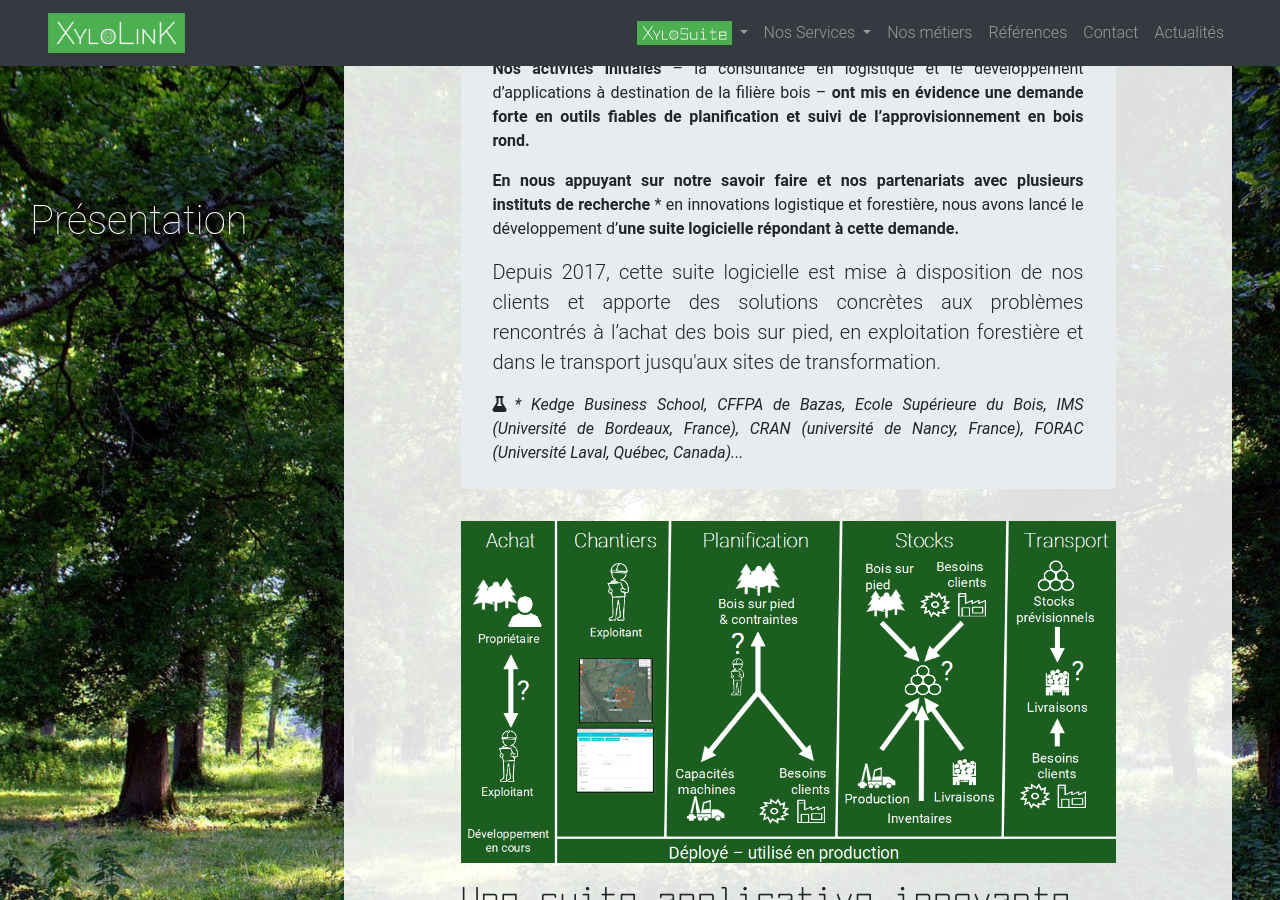
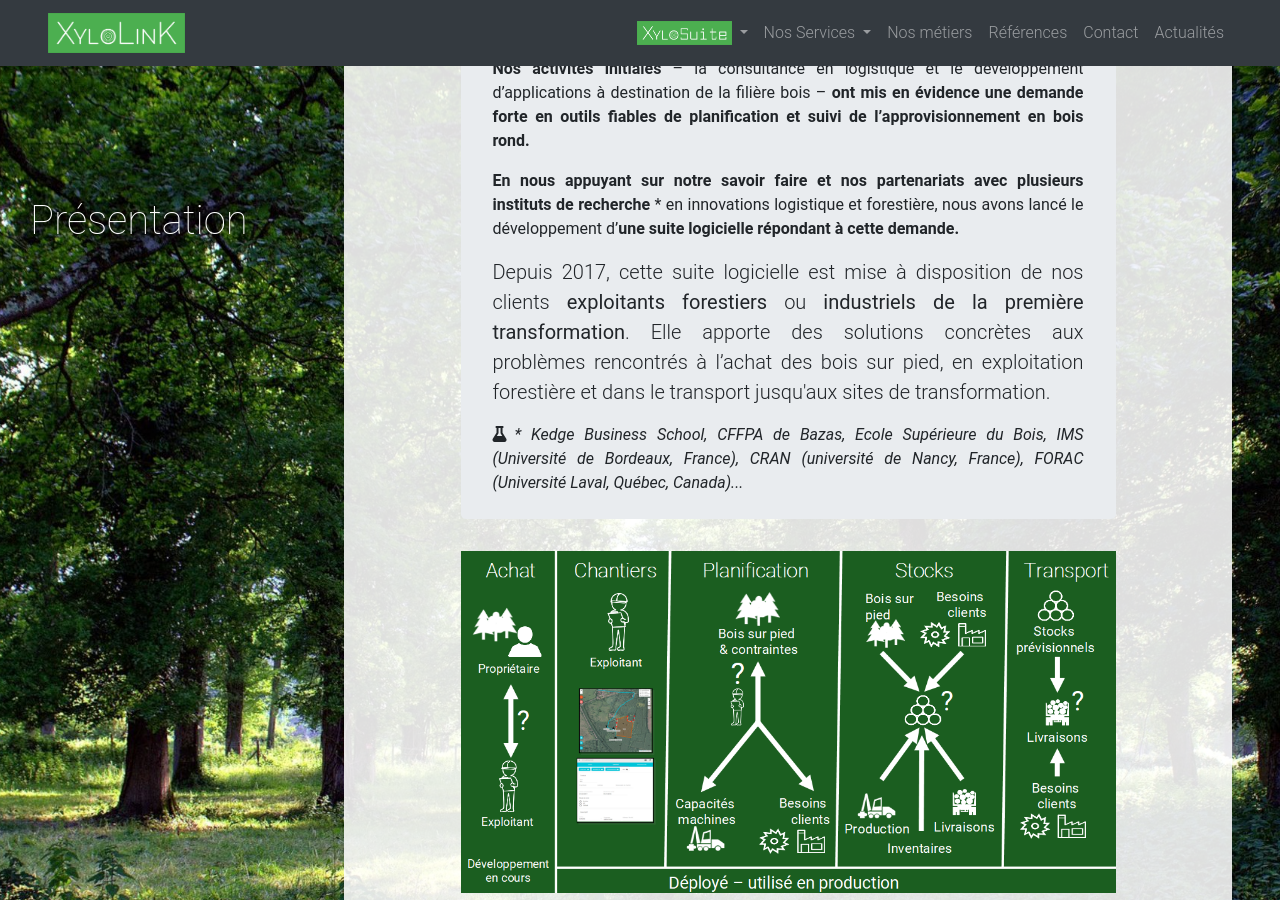
Before and after one commit to xylolink/xylolink.com, a Jekyll site: the page built from collections/_xylosuite/2019-12-22-intro.md, in a window 1280 px wide and 900 px high, scrolled down 496 px. Built offline with Jekyll 4.4.1, drawn with Linux system fonts in a browser that asks for light colours; some of the changed text lies outside the part shown.

Commit message:
optimize SEO

```diff
--- a/collections/_xylosuite/2019-12-22-intro.md
+++ b/collections/_xylosuite/2019-12-22-intro.md
@@ -38,7 +38,7 @@ excerpt: |
   </div>
   <div itemprop="abstract">
     <p class="lead">
-      Depuis 2017, cette suite logicielle est mise à disposition de nos clients et apporte des solutions concrètes aux problèmes rencontrés à l’achat des bois sur pied, en exploitation forestière et dans le transport jusqu'aux sites de transformation.
+      Depuis 2017, cette suite logicielle est mise à disposition de nos clients <strong>exploitants forestiers</strong> ou <strong>industriels de la première transformation</strong>. Elle apporte des solutions concrètes aux problèmes rencontrés à l’achat des bois sur pied, en exploitation forestière et dans le transport jusqu'aux sites de transformation.
     </p>
   </div>
   <div>
@@ -112,8 +112,11 @@ excerpt: |
   </p>
 </div>
 
-## 6 applications interconnectées
+
+## L'innovation logicielle au service de l'exploitation forestière
 {: .xylosuite-title #applis}
+#### 6 applications interconnectées
+{: .xylosuite-title .mb-4}
 
 <div class="jumbotron py-4">
   <p class="lead mb-0">
```
